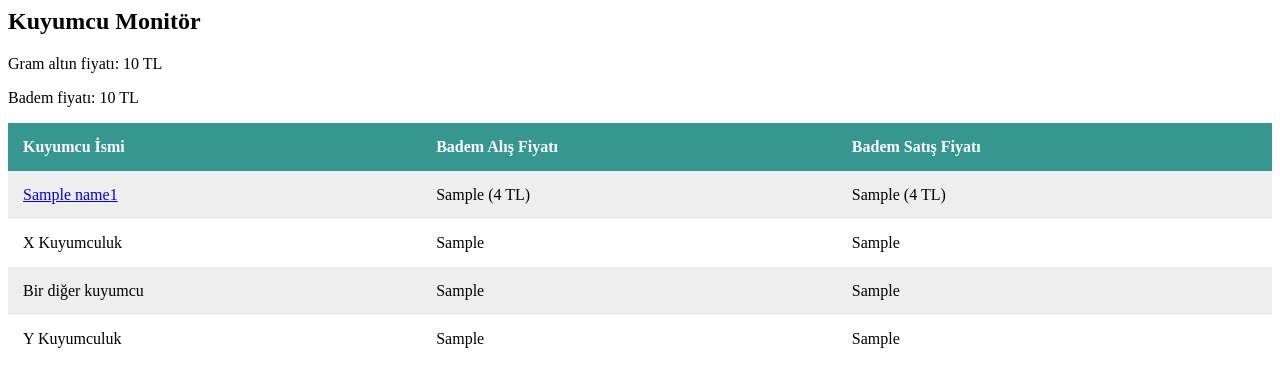
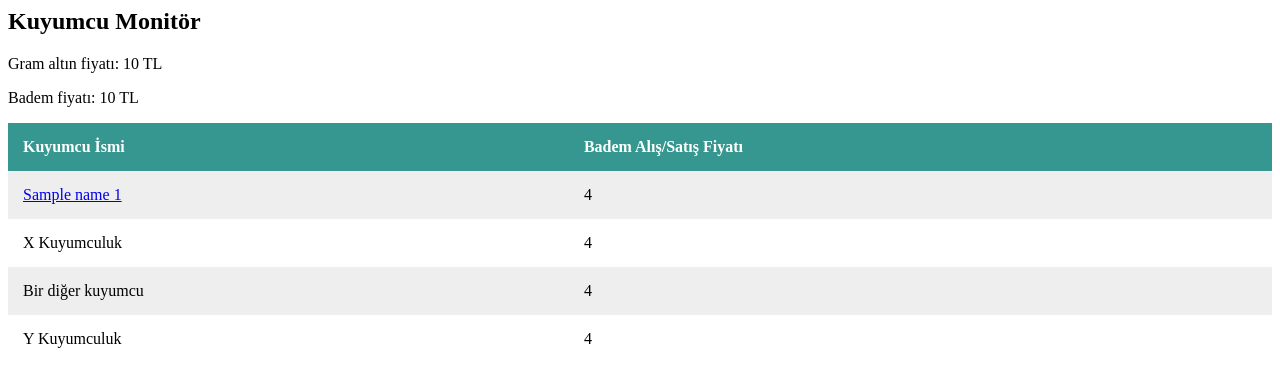
Before and after one commit to yusufgurdogan/KuyumcuMonitor, a Flask app: template templates/start.html in a window 1280 px wide. Shown: the top 387 px of the page. Run offline with Flask 2, Linux system fonts and the light colour scheme; the template is opened without the code that fills it: most values are stand-ins (such as "Sample title", 1, 10 or a date in 2020).

Commit message:
Update for market data source

```diff
--- a/app.py
+++ b/app.py
@@ -12,33 +12,38 @@
 def start():
 	opener = urllib.request.build_opener()
 	opener.addheaders = [('User-agent', 'Mozilla/5.0')]
-	pasteURL = "http://kuyumcu.badem.io"
+	pasteURL = "https://portal-widgets-v3.foreks.com/symbol-summary?code=XAU/TRL"
 	response = opener.open(pasteURL)
 	page = response.read().decode('utf-8')
 	parse = BeautifulSoup(page,"html.parser")
-	for i in parse.find_all('h1'): # Get name
-		h1 = i.text.encode('utf-8').decode()
-	for buy in parse.find_all(class_="BademBuyPrice"): # Get buy price
-		BuyPrice = buy.text.encode('utf-8').decode()
-	for sell in parse.find_all(class_="BademSellPrice"): # Get sell price
-		SellPrice = sell.text.encode('utf-8').decode()
-	pasteURL = "https://portal-widgets-v3.foreks.com/symbol-summary?code=SGLD"
-	response = opener.open(pasteURL)
-	page = response.read().decode('utf-8')
-	parse = BeautifulSoup(page,"html.parser")
-	SGLD = format((float((parse.find_all('strong')[0].get_text()).replace(',','.'))), '.2f')
-	SGLD_badem = float(SGLD)/100
+	Gold = format((float((parse.find_all('strong')[0].get_text()).replace('.','').replace(',','.'))/31.1034807), '.2f')
+	Badem = format((float(Gold)/100), '.4f')
 	Binance = requests.get('https://api.binance.com/api/v1/ticker/price?symbol=NANOBTC').json()
 	BinanceNANO = (Binance['price'])
-
 	Paribu = requests.get('https://www.paribu.com/ticker').json()
 	ParibuBTC = Paribu['BTC_TL']['last']
+	try:
+		pasteURL = "http://kuyumcu.badem.io"
+		response = opener.open(pasteURL)
+		page = response.read().decode('utf-8')
+		parse = BeautifulSoup(page,"html.parser")
+		Title_1 = ('Kuyumcu')
+		for buy in parse.find_all(class_="BademBuyPrice"): # Get buy price
+			BuyPrice = buy.text.encode('utf-8').decode()
+		for sell in parse.find_all(class_="BademSellPrice"): # Get sell price
+			SellPrice = sell.text.encode('utf-8').decode()
+		BuyPrice_digits = float((''.join(ch for ch in BuyPrice if ch.isdigit())))/10000
+		SellPrice_digits = float((''.join(ch for ch in SellPrice if ch.isdigit())))/10000
+		BademTRY_buy_1 = format(((float(BinanceNANO) * ParibuBTC * BuyPrice_digits)), '.4f')
+		BademTRY_sell_1 = format(((float(BinanceNANO) * ParibuBTC  * SellPrice_digits)), '.4f')
+		BuySellRate_1 = BuyPrice + ' / ' + SellPrice + ' (' + BademTRY_buy_1 + ' TL / ' + BademTRY_sell_1 + ' TL)'
+	except:
+		Title_1 = 'Kuyumcu'
+		BuySellRate_1 = 'Kullanılamıyor.'
+		BademTRY_buy_1 = '-'
+		BademTRY_sell_1 = '-'
 
-	BuyPrice_digits = float((''.join(ch for ch in BuyPrice if ch.isdigit())))/10000
-	SellPrice_digits = float((''.join(ch for ch in SellPrice if ch.isdigit())))/10000
-	BademTRY_buy = format(((float(BinanceNANO) * ParibuBTC * BuyPrice_digits)), '.4f')
-	BademTRY_sell = format(((float(BinanceNANO) * ParibuBTC  * SellPrice_digits)), '.4f')
-	return render_template('start.html', Name1=h1, BademBuyRate1=BuyPrice, BademSellRate1=SellPrice, BademBuyRateTL = BademTRY_buy, BademSellRateTL = BademTRY_sell, GoldPrice = SGLD, BademPrice = SGLD_badem)
+	return render_template('start.html', GoldPrice=Gold, BademPrice=Badem, Name_1=Title_1, BademBuySellRate_1=BuySellRate_1)
 
 if __name__ == "__main__":
     app.run(host='0.0.0.0', port='1337')
--- a/templates/start.html
+++ b/templates/start.html
@@ -34,28 +34,23 @@
 <table id="t01">
 	<tr>
 		<th>Kuyumcu İsmi</th>
-		<th>Badem Alış Fiyatı</th>
-		<th>Badem Satış Fiyatı</th>
+		<th>Badem Alış/Satış Fiyatı</th>
 	</tr>
 	<tr>
-		<td><a href="http://kuyumcu.badem.io/">{{Name1}}</a></td>
-		<td>{{BademBuyRate1}} ({{BademBuyRateTL}} TL)</td>
-		<td>{{BademSellRate1}} ({{BademSellRateTL}} TL)</td>
+		<td><a href="http://kuyumcu.badem.io/">{{Name_1}}</a></td>
+		<td>{{BademBuySellRate_1}}</td>
 	</tr>
 	<tr>
 		<td>X Kuyumculuk</td>
-		<td>{{BademBuyRate2}}</td>
-		<td>{{BademSellRate2}}</td>
+		<td>{{BademBuySellRate_2}}</td>
 	</tr>
 	<tr>
 		<td>Bir diğer kuyumcu</td>
-		<td>{{BademBuyRate3}}</td>
-		<td>{{BademSellRate3}}</td>
+		<td>{{BademBuySellRate_3}}</td>
 	</tr>
 	<tr>
 		<td>Y Kuyumculuk</td>
-		<td>{{BademBuyRate4}}</td>
-		<td>{{BademSellRate4}}</td>
+		<td>{{BademBuySellRate_4}}</td>
 	</tr>
 </table>
 
```
